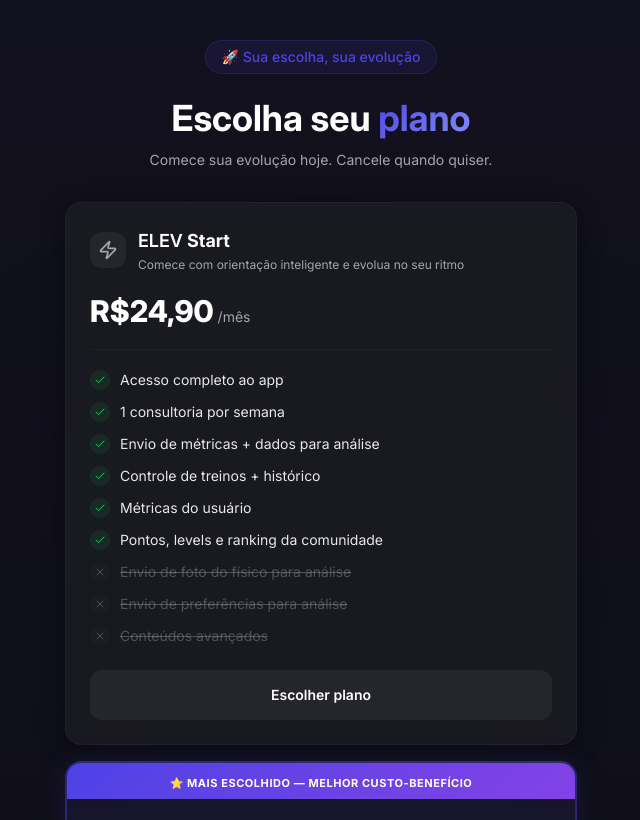
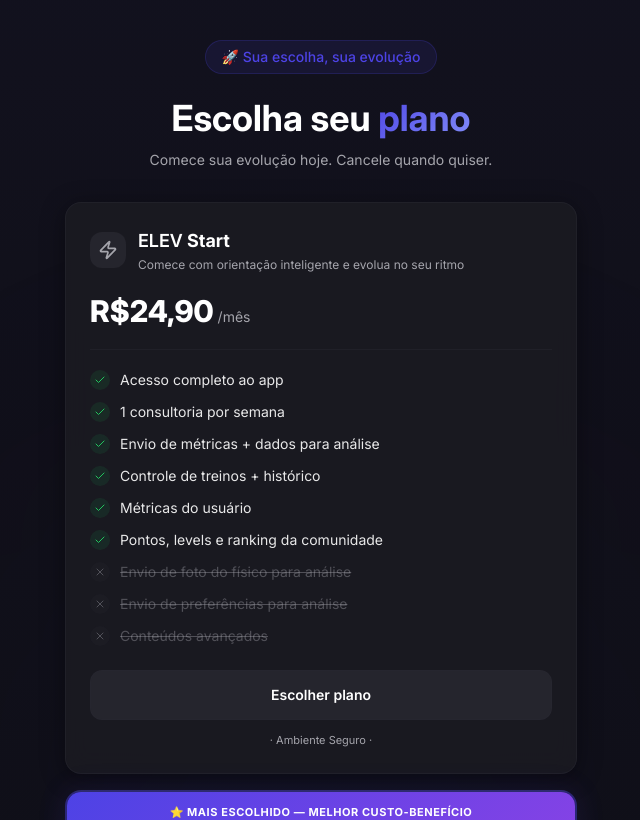
Before and after one commit to Lucas-Sambati/landingPage_elev, a React (Vite) app: page /planos in a window 1280 px wide. Shown: the top 820 px of the page, without its empty margins (319-959 px from the left). Built offline with nearby package versions, Linux system fonts and the light colour scheme; the HTML template or start-up script is replaced by a standard one.

Commit message:
Atualizando

```diff
--- a/index.html
+++ b/index.html
@@ -57,7 +57,7 @@
         "script",
         "https://connect.facebook.net/en_US/fbevents.js",
       );
-      fbq("init", "1471647474308843");
+      fbq("init", "1653922345958840");
       fbq("track", "PageView");
     </script>
     <!-- End Meta Pixel Code -->
@@ -70,7 +70,7 @@
         height="1"
         width="1"
         style="display: none"
-        src="https://www.facebook.com/tr?id=1471647474308843&ev=PageView&noscript=1"
+        src="https://www.facebook.com/tr?id=1653922345958840&ev=PageView&noscript=1"
     /></noscript>
     <!-- SPA redirect handler for GitHub Pages -->
     <script type="text/javascript">
--- a/src/components/PricingSection.tsx
+++ b/src/components/PricingSection.tsx
@@ -231,11 +231,9 @@ const PricingSection = () => {
                 </a>
 
                 {/* Tag extra para o destaque */}
-                {plan.highlight && (
-                  <p className="text-center text-[11px] text-muted-foreground mt-3">
-                    · Ambiente Seguro ·
-                  </p>
-                )}
+                <p className="text-center text-[11px] text-muted-foreground mt-3">
+                  · Ambiente Seguro ·
+                </p>
               </div>
             </motion.div>
           ))}
```
